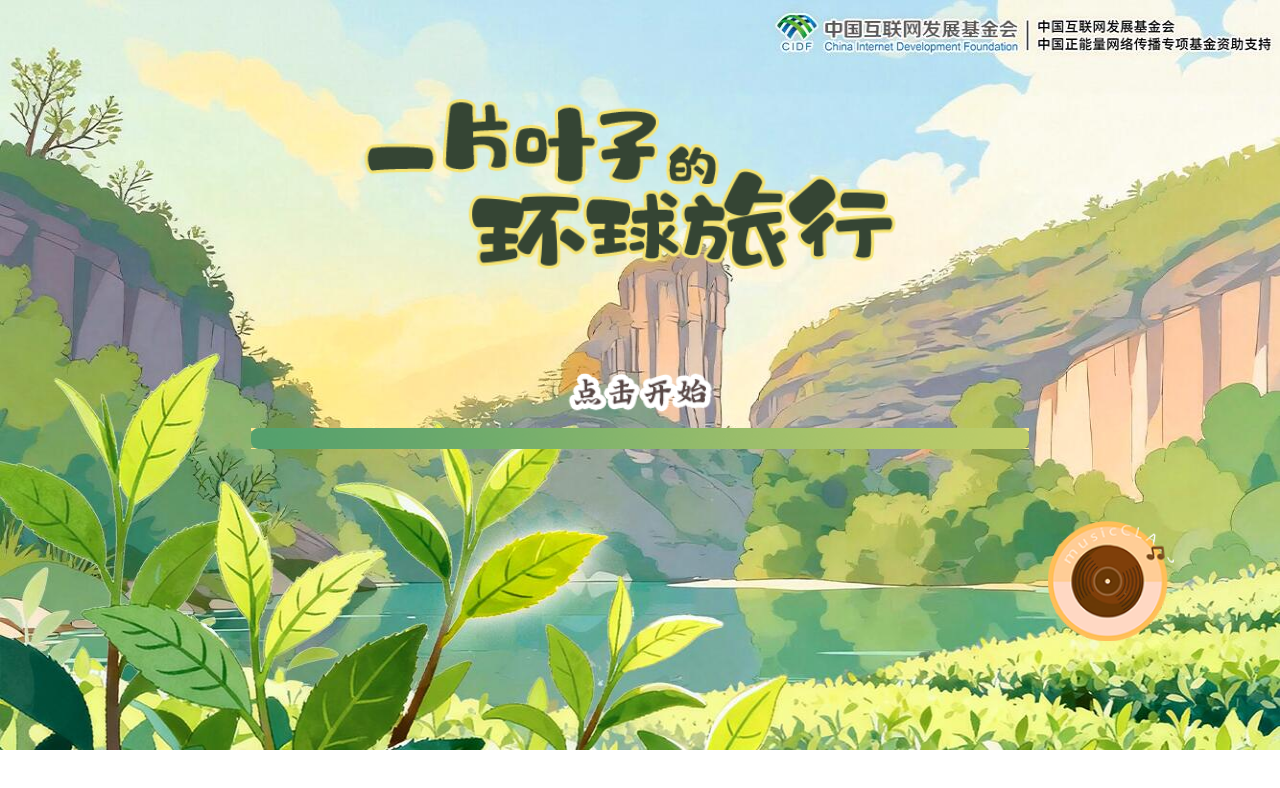
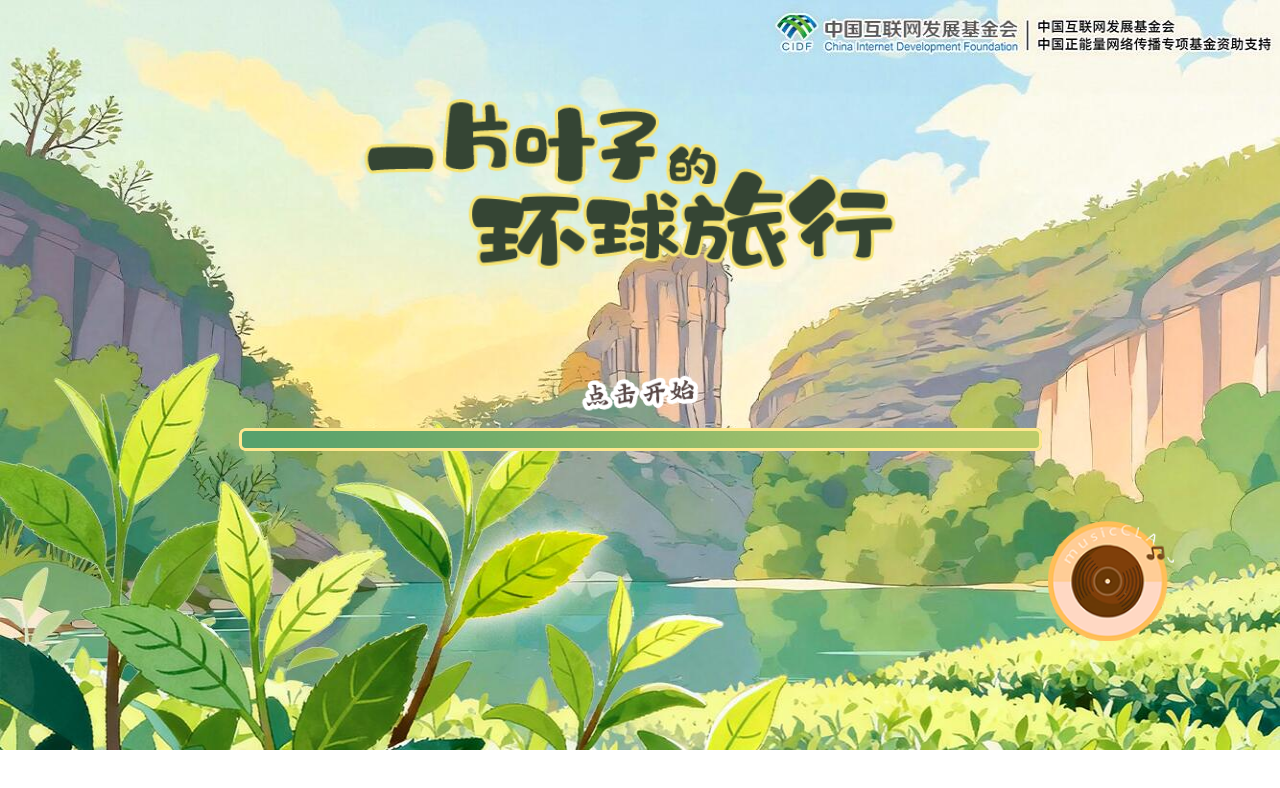
Before and after one commit to yhappy/20251201h5, a plain HTML site: page index.html in a window 1280 px wide. Drawn offline with Linux system fonts and the light colour scheme.

Commit message:
加载进度条

```diff
--- a/css/style.css
+++ b/css/style.css
@@ -171,33 +171,40 @@ li {
 }
 
 .progress_bg {
-  background: url("../images/加载页进度条背景.png") no-repeat center top;
-  width: 778px;
-  height: 21px;
+  width: 803px;
+  height: 23px;
   position: absolute;
   top: 428px;
   left: 50%;
-  margin-left: -389px;
+  margin-left: -401.5px;
   transform-origin: 50% 50%;
+  border-radius: 5px;
+  overflow: hidden;
 }
 
-.progress_box {
-  width: 778px;
-  height: 21px;
-  border-radius: 7.5px;
+.progress_bg::before {
+  content: "";
   position: absolute;
-  overflow: hidden;
-  left: 0px;
-  top: 0px;
-  transform-origin: 50% 50%;
+  top: 0;
+  left: 0;
+  width: 100%;
+  height: 100%;
+  background: url("../images/加载页进度条边框.png") no-repeat center top;
+  background-size: 100% 100%;
+  border-radius: 5px;
+  pointer-events: none;
+  z-index: 1;
 }
 
 .progress {
-  width: 0px;
-  height: 21px;
-  background: url("../images/加载页进度条.png") no-repeat center top;
-  background-size: cover;
-  overflow: hidden;
+  width: 0%;
+  height: 100%;
+  background: url("../images/加载页进度条.png") repeat-x center top;
+  background-size: auto 100%;
+  transition: width 0.3s ease;
+  border-radius: 5px;
+  position: relative;
+  z-index: 0;
 }
 
 .loading_music {
--- a/index.html
+++ b/index.html
@@ -13,9 +13,7 @@
     <!-- 加载页 -->
     <div class="loading">
         <div class="progress_bg">
-            <div class="progress_box">
-                <div class="progress">
-                </div>
+            <div class="progress">
             </div>
         </div>
         <div class="p0_p">
--- a/js/script.js
+++ b/js/script.js
@@ -12,8 +12,8 @@ const CONFIG = {
     },
     // 进度条配置
     PROGRESS: {
-        MAX_WIDTH: 778,
-        INCREMENT: 20
+        MAX_PERCENT: 100,
+        INCREMENT: 2
     },
     // 动画延迟配置
     DELAYS: {
@@ -84,17 +84,15 @@ class H5App {
      */
     startLoadingAnimation() {
         this.dom.loading.style.display = 'block';
-        let progressValue = 0;
+        let progressPercent = 0;
 
         const animate = () => {
-            const currentWidth = parseInt(this.dom.progressLine.offsetWidth);
-
-            if (currentWidth < CONFIG.PROGRESS.MAX_WIDTH) {
-                progressValue = Math.min(
-                    progressValue + CONFIG.PROGRESS.INCREMENT,
-                    CONFIG.PROGRESS.MAX_WIDTH
+            if (progressPercent < CONFIG.PROGRESS.MAX_PERCENT) {
+                progressPercent = Math.min(
+                    progressPercent + CONFIG.PROGRESS.INCREMENT,
+                    CONFIG.PROGRESS.MAX_PERCENT
                 );
-                this.dom.progressLine.style.width = `${progressValue}px`;
+                this.dom.progressLine.style.width = `${progressPercent}%`;
                 requestAnimationFrame(animate);
             } else {
                 this.onLoadingComplete();
```
Also changed, not shown: images/加载页进度条边框.png (renamed from images/加载页进度条背景.png).
